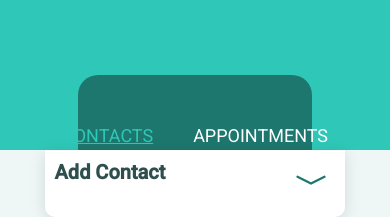
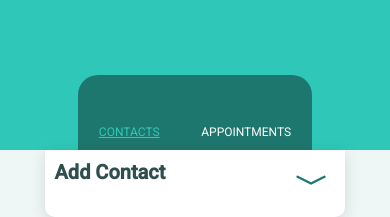
Before and after one commit to danielMugisha/amalitech-react-challenge, a React (Create React App) app: page /contacts in a window 390 px wide. Shown: the top 217 px of the page. Built offline with nearby package versions, Linux system fonts and the light colour scheme.

Commit message:
responsive and scroll bar

```diff
--- a/public/index.css
+++ b/public/index.css
@@ -1,8 +1,5 @@
 * {
 	margin: 0;
-}
-body::-webkit-scrollbar {
-	display: none;
 }
 body {
 	background-color: #eef6f6;
@@ -41,7 +38,7 @@ h2 {
 	text-decoration: none;
 	margin-bottom: 0;
 	height: 100%;
-	margin: 0 20px;
+
 	color: white;
 	text-transform: uppercase;
 }
@@ -62,11 +59,11 @@ h2 {
 }
 
 .links {
-	height: 50px;
 	margin-bottom: 0;
 	padding: 0;
+	width: 100%;
+	justify-content: space-around;
 	display: flex;
-	align-items: flex-end;
 }
 
 .container {
@@ -170,7 +167,7 @@ h2 {
 
 @media only screen and (max-width: 600px) {
 	.links > a {
-		font-size: 18px;
+		font-size: 12px;
 	}
 	.tileContainer {
 		flex-direction: column;
```
